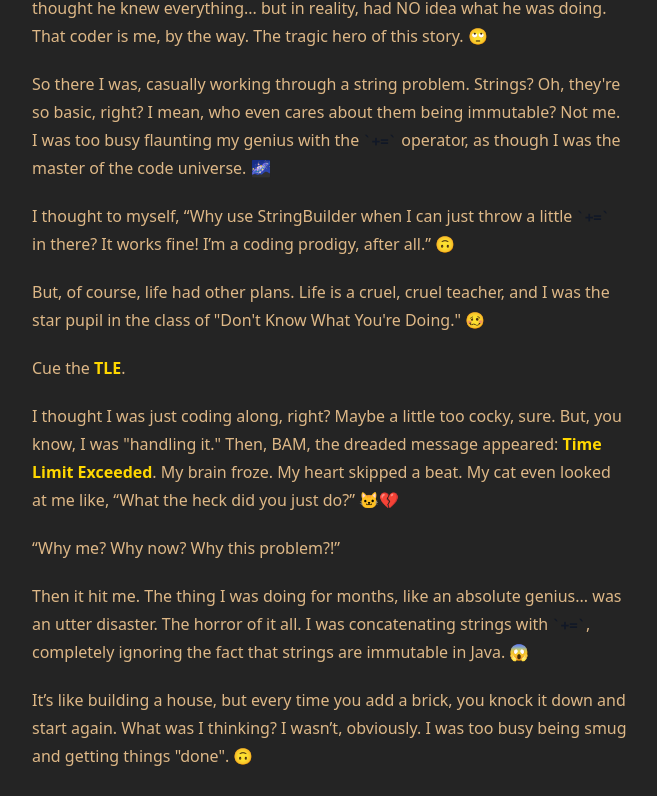
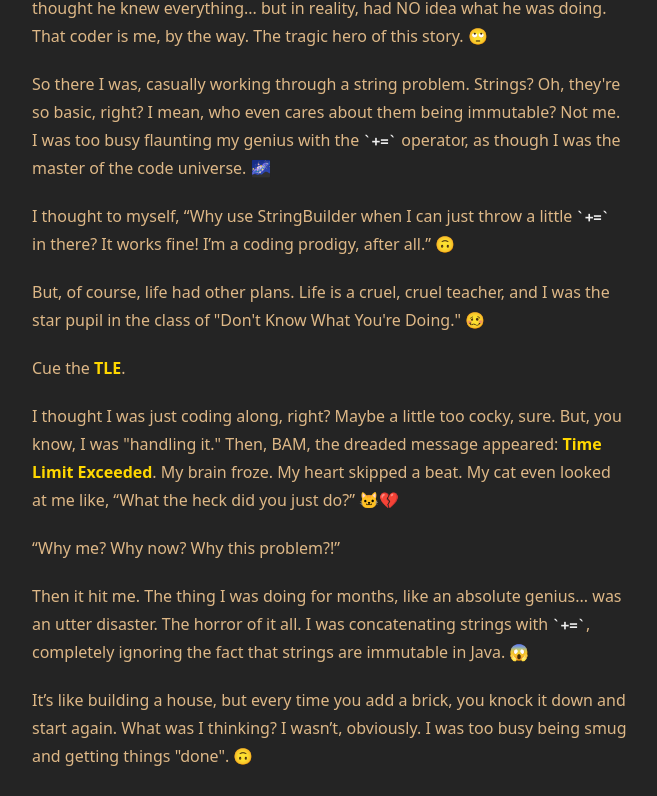
Before and after one commit to kamalan2k4/my--blogs, a Next.js app: page /posts/02 in a window 1280 px wide. Shown: the part 1059-1855 px from the top of the page, without its empty margins (296-953 px from the left). Built offline with nearby package versions, Linux system fonts and the light colour scheme.

Commit message:
-corrected this error

```diff
--- a/styles/globals.css
+++ b/styles/globals.css
@@ -13,6 +13,9 @@ body {
 .markdown-content h6 {
   color: yellowgreen; /* Set headers to white */
 }
+.markdown-content code{
+  color: #f0f0f0;
+}
 .markdown-content a {
     color: lightblue; /* Lighter white color on hover */
     text-decoration: underline; /* Optional: underline on hover */
```
